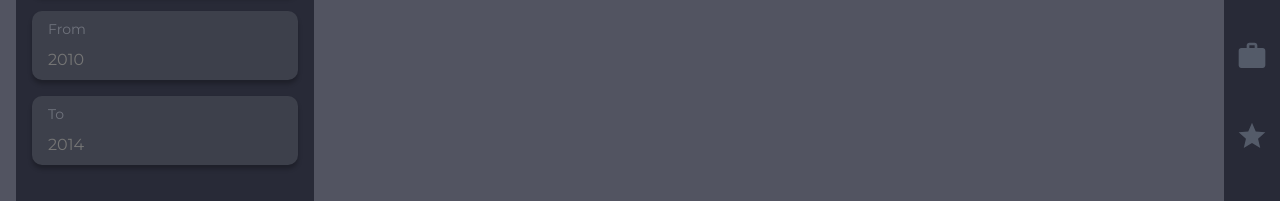
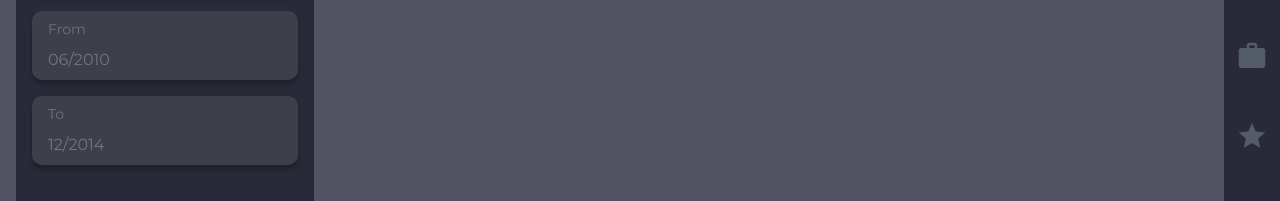
Before and after one commit to LPRegen/resume-builder, a React (Create React App) app: page /education in a window 1280 px wide. Shown: the part 275-476 px from the top of the page. Built offline with nearby package versions, Linux system fonts and the light colour scheme.

Commit message:
Change input type

```diff
--- a/src/components/Pages/Education.jsx
+++ b/src/components/Pages/Education.jsx
@@ -23,13 +23,13 @@ export default class Education extends Component {
           </Card.Label>
           <Card.Label labelTitle="From">
             <Card.Input
-              inputType="number"
-              placeholder="2010"
+              inputType="text"
+              placeholder="06/2010"
               inputName="from"
             />
           </Card.Label>
           <Card.Label labelTitle="To">
-            <Card.Input inputType="number" placeholder="2014" inputName="to" />
+            <Card.Input inputType="text" placeholder="12/2014" inputName="to" />
           </Card.Label>
           <Card.Wrapper>
             <Card.ButtonAdd direction="previous" text="Previous" />
--- a/src/components/Pages/Work.jsx
+++ b/src/components/Pages/Work.jsx
@@ -23,13 +23,13 @@ export default class Work extends Component {
           </Card.Label>
           <Card.Label labelTitle="From">
             <Card.Input
-              inputType="number"
-              placeholder="2018"
+              inputType="text"
+              placeholder="07/2018"
               inputName="from"
             />
           </Card.Label>
           <Card.Label labelTitle="To">
-            <Card.Input inputType="number" placeholder="2020" inputName="to" />
+            <Card.Input inputType="text" placeholder="12/2020" inputName="to" />
           </Card.Label>
           <Card.Wrapper>
             <Card.ButtonAdd direction="previous" text="Previous" />
```
